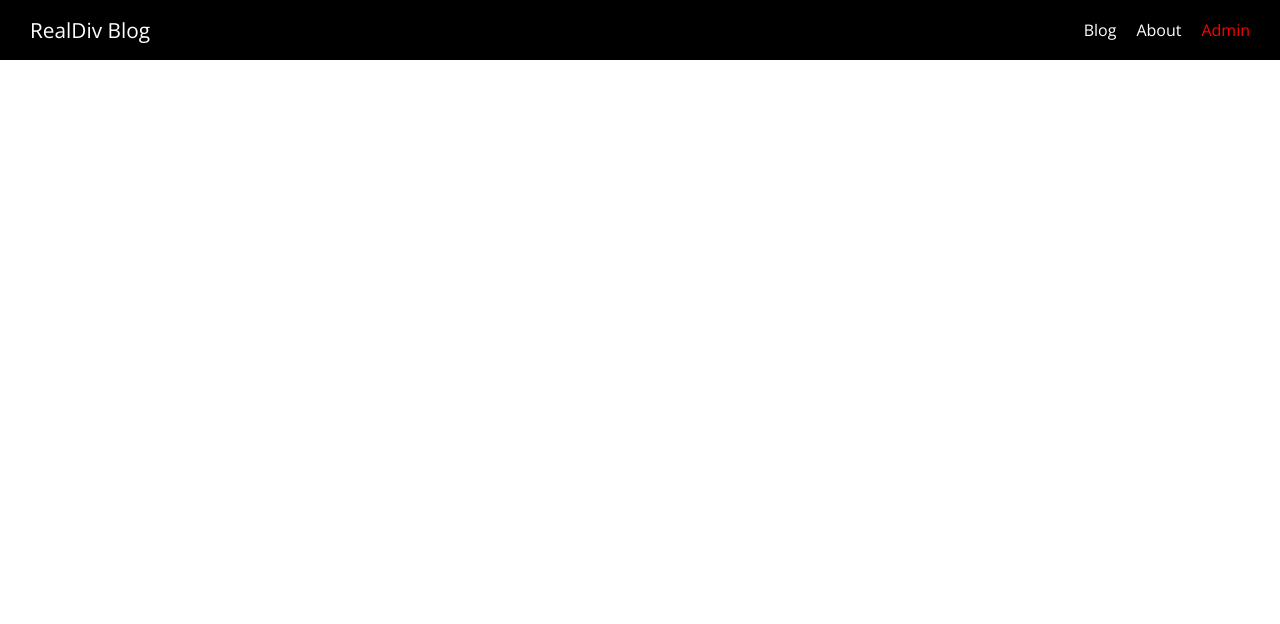
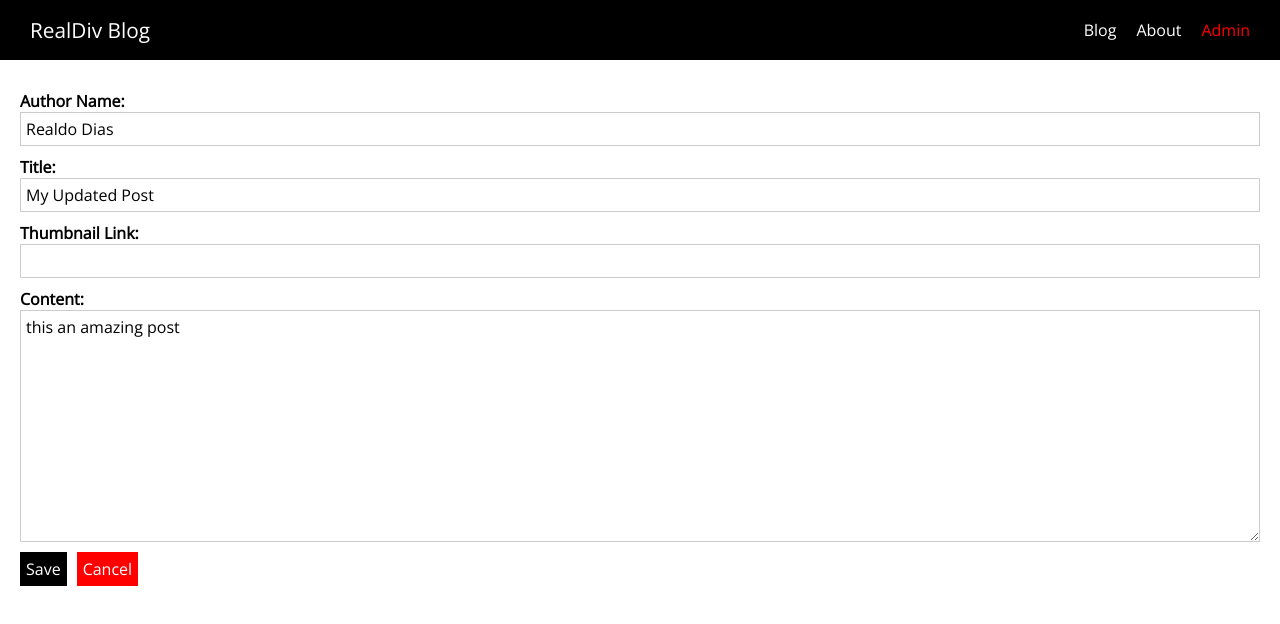
Before and after one commit to realdinho/realdivblog, a Nuxt app: page /admin/1 in a window 1280 px wide. Shown: the top 624 px of the page. Built offline with nearby package versions, Linux system fonts and the light colour scheme.

Commit message:
update post page for user admin

```diff
--- /dev/null
+++ b/components/Admin/AdminPostForm.vue
@@ -0,0 +1,52 @@
+<template>
+   <form @submit.prevent="onSave">
+      <AppControlInput v-model="editedPost.author">Author Name:</AppControlInput>
+      <AppControlInput v-model="editedPost.title">Title:</AppControlInput>
+      <AppControlInput v-model="editedPost.thumbnailLink">Thumbnail Link:</AppControlInput>
+      <AppControlInput control-type="textarea" v-model="editedPost.content">Content:</AppControlInput>
+
+      <AppButton type="submit">Save</AppButton>
+      <AppButton
+        type="button"
+        style="margin-left: 10px"
+        btn-style="cancel"
+        @click="onCancel">Cancel</AppButton>
+  </form>
+</template>
+
+<script>
+import AppControlInput from '@/components/UI/AppControlInput'
+import AppButton from '@/components/UI/AppButton'
+
+export default {
+  components: {
+    AppControlInput,
+    AppButton
+  },
+  props: {
+    post: {
+      type: Object,
+      required: false
+    }
+  },
+  data() {
+    return {
+      editedPost: this.post ? { ...this.post } : {
+        author: '',
+        title: '',
+        thumbnailLink: ''
+      }
+    }
+  },
+  methods: {
+    onSave() {
+      // save the post
+      console.log(this.editedPost);
+    },
+    onCancel() {
+      // cancel and navigate back
+      this.$router.push('/admin');
+    }
+  }
+}
+</script>
--- a/components/Posts/PostList.vue
+++ b/components/Posts/PostList.vue
@@ -2,24 +2,28 @@
   <section class="post-list">
        <PostPreview
         id="1"
+        :is-admin="isAdmin"
         title="Shortcuts in VUE"
         previewText="This is my first post"
         thumbnail="https://s27389.pcdn.co/wp-content/uploads/2019/10/retail-innovation-changing-tech-consumer-employee-demands-1024x440.jpeg"
       />
       <PostPreview
         id="2"
+        :is-admin="isAdmin"
         title="Tech is Awesome"
         previewText="This is my second post"
         thumbnail="https://s27389.pcdn.co/wp-content/uploads/2019/10/retail-innovation-changing-tech-consumer-employee-demands-1024x440.jpeg"
       />
       <PostPreview
         id="3"
+        :is-admin="isAdmin"
         title="VUE is cool but NUXT is better"
         previewText="This is my third post"
         thumbnail="https://s27389.pcdn.co/wp-content/uploads/2019/10/retail-innovation-changing-tech-consumer-employee-demands-1024x440.jpeg"
       />
       <PostPreview
         id="4"
+        :is-admin="isAdmin"
         title="Welcome to NUXT JS"
         previewText="This is my fourth post"
         thumbnail="https://s27389.pcdn.co/wp-content/uploads/2019/10/retail-innovation-changing-tech-consumer-employee-demands-1024x440.jpeg"
@@ -33,6 +37,12 @@
   export default {
     components: {
       PostPreview
+    },
+    props: {
+      isAdmin: {
+        type: Boolean,
+        default: false
+      }
     }
   }
 </script>
--- a/components/Posts/PostPreview.vue
+++ b/components/Posts/PostPreview.vue
@@ -1,5 +1,5 @@
 <template>
-  <nuxt-link :to="'/posts/' + id" class="post-preview">
+  <nuxt-link :to="postLink" class="post-preview">
     <article>
       <div class="post-thumbnail" :style="{ backgroundImage: 'url(' + thumbnail + ')' }"></div>
       <div class="post-content">
@@ -18,6 +18,10 @@
       type: String,
       required: true
     },
+    isAdmin: {
+      type: Boolean,
+      required: true
+    },
     title: {
       type: String,
       required: true
@@ -29,6 +33,11 @@
     thumbnail: {
       type: String,
       required: true
+    }
+  },
+  computed: {
+    postLink() {
+      return this.isAdmin ? '/admin/' + this.id : '/posts/' + this.id
     }
   }
 
--- /dev/null
+++ b/pages/admin/_postId/index.vue
@@ -0,0 +1,37 @@
+<template>
+  <div class="admin-post-page">
+    <section class="update-form">
+      <AdminPostForm :post="loadedPost" />
+    </section>
+  </div>
+</template>
+
+<script>
+import AdminPostForm from '@/components/Admin/AdminPostForm'
+
+export default {
+  components: {
+    AdminPostForm
+  },
+  data() {
+    return {
+      loadedPost: {
+        author: 'Realdo Dias',
+        title: 'My Updated Post',
+        content: 'this an amazing post',
+        thumbnail: 'https://s27389.pcdn.co/wp-content/uploads/2019/10/retail-innovation-changing-tech-consumer-employee-demands-1024x440.jpeg'
+      }
+    }
+  }
+}
+</script>
+
+<style scoped>
+.admin-post-page {
+  padding: 20px;
+}
+
+.update-form {
+  padding-bottom: 10px;
+}
+</style>
--- a/pages/admin/index.vue
+++ b/pages/admin/index.vue
@@ -5,7 +5,7 @@
     </section>
     <section class="existing-posts">
       <h1>Existing Posts</h1>
-      <PostList />
+      <PostList isAdmin/>
     </section>
   </div>
 </template>
--- a/pages/admin/new-post/index.vue
+++ b/pages/admin/new-post/index.vue
@@ -1,50 +1,17 @@
 <template>
   <div class="admin-page">
     <section class="new-post-form">
-      <form @submit.prevent="onSave">
-        <AppControlInput v-model="editedPost.author">Author Name:</AppControlInput>
-        <AppControlInput v-model="editedPost.title">Title:</AppControlInput>
-        <AppControlInput v-model="editedPost.thumbnailLink">Thumbnail Link:</AppControlInput>
-        <AppControlInput control-type="textarea" v-model="editedPost.content">Content:</AppControlInput>
-
-        <AppButton type="submit">Save</AppButton>
-        <AppButton
-          type="button"
-          style="margin-left: 10px"
-          btn-style="cancel"
-          @click="onCancel">Cancel</AppButton>
-      </form>
+      <AdminPostForm />
     </section>
   </div>
 </template>
 
 <script>
-import AppControlInput from '@/components/UI/AppControlInput'
-import AppButton from '@/components/UI/AppButton'
+import AdminPostForm from '@/components/Admin/AdminPostForm'
 
 export default {
   components: {
-    AppControlInput,
-    AppButton
-  },
-  data() {
-    return {
-      editedPost: {
-        author: '',
-        title: '',
-        thumbnailLink: ''
-      }
-    }
-  },
-  methods: {
-    onSave() {
-      // save the post
-      console.log(this.editedPost);
-    },
-    onCancel() {
-      // cancel and navigate back
-      this.$router.push('/admin');
-    }
+    AdminPostform
   }
 }
 </script>
```
